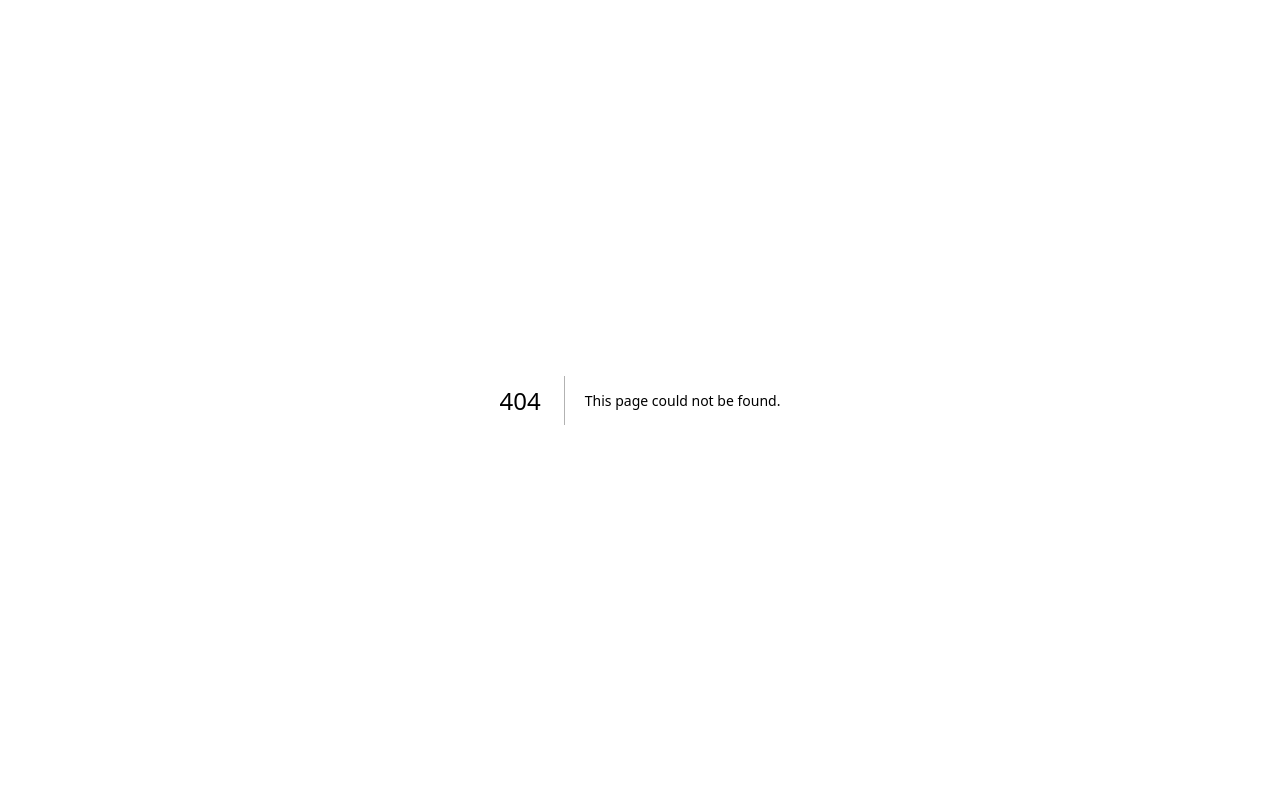
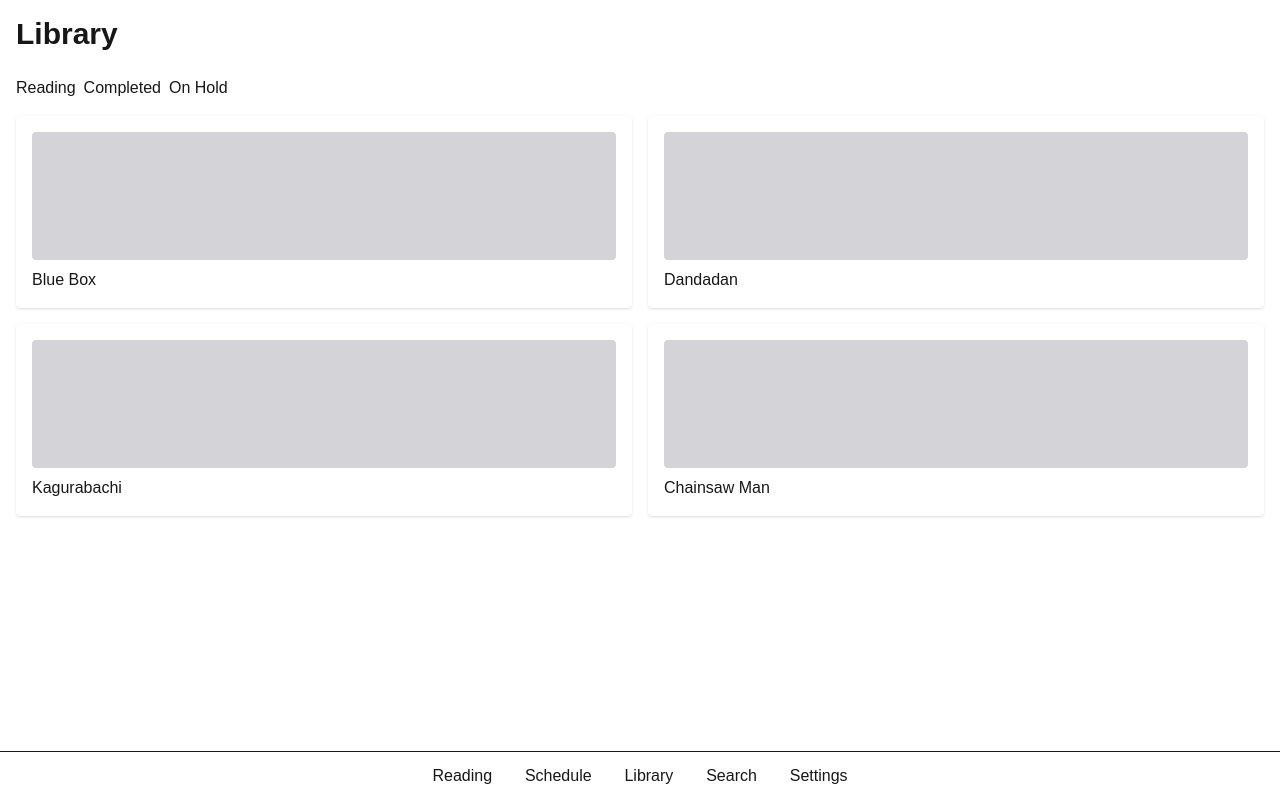
Before and after one commit to abaflab9/MangaHub, a Next.js app: page /library in a window 1280 px wide. Before the commit this address had no page. Built offline with nearby package versions, Linux system fonts and the light colour scheme.

Commit message:
Build initial app shell

```diff
--- a/app/layout.tsx
+++ b/app/layout.tsx
@@ -1,3 +1,5 @@
+import BottomNav from "@/components/BottomNav";
+
 import type { Metadata } from "next";
 import { Geist, Geist_Mono } from "next/font/google";
 import "./globals.css";
@@ -13,8 +15,8 @@
 });
 
 export const metadata: Metadata = {
-  title: "Create Next App",
-  description: "Generated by create next app",
+  title: "MangaHub",
+  description: "A modern manga tracking app",
 };
 
 export default function RootLayout({
@@ -27,7 +29,13 @@
       lang="en"
       className={`${geistSans.variable} ${geistMono.variable} h-full antialiased`}
     >
-      <body className="min-h-full flex flex-col">{children}</body>
+      <body className="min-h-full flex flex-col">
+  <main className="flex-1 pb-20">
+    {children}
+  </main>
+
+  <BottomNav />
+</body>
     </html>
   );
 }
--- /dev/null
+++ b/app/library/page.tsx
@@ -0,0 +1,34 @@
+export default function LibraryPage() {
+  const series = [
+    "Blue Box",
+    "Dandadan",
+    "Kagurabachi",
+    "Chainsaw Man",
+  ];
+
+  return (
+    <main className="p-4">
+      <h1 className="mb-6 text-3xl font-bold">
+        Library
+      </h1>
+
+      <div className="mb-4 flex gap-2">
+        <button>Reading</button>
+        <button>Completed</button>
+        <button>On Hold</button>
+      </div>
+
+      <div className="grid grid-cols-2 gap-4">
+        {series.map((title) => (
+          <div
+            key={title}
+            className="rounded bg-white p-4 shadow"
+          >
+            <div className="mb-2 h-32 rounded bg-zinc-300" />
+            {title}
+          </div>
+        ))}
+      </div>
+    </main>
+  );
+}
--- a/app/page.tsx
+++ b/app/page.tsx
@@ -1,65 +1,46 @@
-import Image from "next/image";
+import ReadingCard from "@/components/ReadingCard";
+import FloatingAddButton from "@/components/FloatingAddButton";
+export default function Home() {
+  const readingSeries = [
+    {
+      id: 1,
+      title: "Blue Box",
+      chapter: 198,
+      schedule: "Tuesday",
+    },
+    {
+      id: 2,
+      title: "Dandadan",
+      chapter: 201,
+      schedule: "Monday",
+    },
+    {
+      id: 3,
+      title: "Kagurabachi",
+      chapter: 78,
+      schedule: "Wednesday",
+    },
+  ];
 
-export default function Home() {
   return (
-    <div className="flex flex-col flex-1 items-center justify-center bg-zinc-50 font-sans dark:bg-black">
-      <main className="flex flex-1 w-full max-w-3xl flex-col items-center justify-between py-32 px-16 bg-white dark:bg-black sm:items-start">
-        <Image
-          className="dark:invert"
-          src="/next.svg"
-          alt="Next.js logo"
-          width={100}
-          height={20}
-          priority
-        />
-        <div className="flex flex-col items-center gap-6 text-center sm:items-start sm:text-left">
-          <h1 className="max-w-xs text-3xl font-semibold leading-10 tracking-tight text-black dark:text-zinc-50">
-            To get started, edit the page.tsx file.
-          </h1>
-          <p className="max-w-md text-lg leading-8 text-zinc-600 dark:text-zinc-400">
-            Looking for a starting point or more instructions? Head over to{" "}
-            <a
-              href="https://vercel.com/templates?framework=next.js&utm_source=create-next-app&utm_medium=appdir-template-tw&utm_campaign=create-next-app"
-              className="font-medium text-zinc-950 dark:text-zinc-50"
-            >
-              Templates
-            </a>{" "}
-            or the{" "}
-            <a
-              href="https://nextjs.org/learn?utm_source=create-next-app&utm_medium=appdir-template-tw&utm_campaign=create-next-app"
-              className="font-medium text-zinc-950 dark:text-zinc-50"
-            >
-              Learning
-            </a>{" "}
-            center.
-          </p>
+    <main className="min-h-screen bg-zinc-100 p-4">
+      <div className="mx-auto max-w-md">
+        <h1 className="mb-6 text-3xl font-bold">
+          Reading
+        </h1>
+
+        <div className="space-y-4">
+          {readingSeries.map((series) => (
+            <ReadingCard
+              key={series.id}
+              title={series.title}
+              chapter={series.chapter}
+              schedule={series.schedule}
+            />
+          ))}
         </div>
-        <div className="flex flex-col gap-4 text-base font-medium sm:flex-row">
-          <a
-            className="flex h-12 w-full items-center justify-center gap-2 rounded-full bg-foreground px-5 text-background transition-colors hover:bg-[#383838] dark:hover:bg-[#ccc] md:w-[158px]"
-            href="https://vercel.com/new?utm_source=create-next-app&utm_medium=appdir-template-tw&utm_campaign=create-next-app"
-            target="_blank"
-            rel="noopener noreferrer"
-          >
-            <Image
-              className="dark:invert"
-              src="/vercel.svg"
-              alt="Vercel logomark"
-              width={16}
-              height={16}
-            />
-            Deploy Now
-          </a>
-          <a
-            className="flex h-12 w-full items-center justify-center rounded-full border border-solid border-black/[.08] px-5 transition-colors hover:border-transparent hover:bg-black/[.04] dark:border-white/[.145] dark:hover:bg-[#1a1a1a] md:w-[158px]"
-            href="https://nextjs.org/docs?utm_source=create-next-app&utm_medium=appdir-template-tw&utm_campaign=create-next-app"
-            target="_blank"
-            rel="noopener noreferrer"
-          >
-            Documentation
-          </a>
-        </div>
-      </main>
-    </div>
+      </div>
+      <FloatingAddButton />
+    </main>
   );
 }
--- /dev/null
+++ b/app/schedule/page.tsx
@@ -0,0 +1,31 @@
+export default function SchedulePage() {
+  const schedule = {
+    Monday: ["Dandadan"],
+    Tuesday: ["Blue Box"],
+    Wednesday: ["Kagurabachi"],
+  };
+
+  return (
+    <main className="p-4">
+      <h1 className="mb-6 text-3xl font-bold">
+        Schedule
+      </h1>
+
+      <div className="space-y-6">
+        {Object.entries(schedule).map(([day, series]) => (
+          <div key={day}>
+            <h2 className="mb-2 text-xl font-semibold">
+              {day}
+            </h2>
+
+            <ul className="space-y-1">
+              {series.map((title) => (
+                <li key={title}>{title}</li>
+              ))}
+            </ul>
+          </div>
+        ))}
+      </div>
+    </main>
+  );
+}
--- /dev/null
+++ b/app/search/page.tsx
@@ -0,0 +1,15 @@
+export default function SearchPage() {
+  return (
+    <main className="p-4">
+      <h1 className="mb-6 text-3xl font-bold">
+        Search
+      </h1>
+
+      <input
+        type="text"
+        placeholder="Search titles..."
+        className="w-full rounded border p-3"
+      />
+    </main>
+  );
+}
--- /dev/null
+++ b/app/settings/page.tsx
@@ -0,0 +1,15 @@
+export default function SettingsPage() {
+  return (
+    <main className="p-4">
+      <h1 className="mb-6 text-3xl font-bold">
+        Settings
+      </h1>
+
+      <div className="space-y-4">
+        <button>Account</button>
+        <button>Appearance</button>
+        <button>Import / Export</button>
+      </div>
+    </main>
+  );
+}
--- /dev/null
+++ b/components/BottomNav.tsx
@@ -0,0 +1,15 @@
+import Link from "next/link";
+
+export default function BottomNav() {
+  return (
+    <nav className="fixed bottom-0 left-0 right-0 border-t bg-white">
+      <div className="mx-auto flex max-w-md justify-around py-3">
+        <Link href="/">Reading</Link>
+        <Link href="/schedule">Schedule</Link>
+        <Link href="/library">Library</Link>
+        <Link href="/search">Search</Link>
+        <Link href="/settings">Settings</Link>
+      </div>
+    </nav>
+  );
+}
--- /dev/null
+++ b/components/FloatingAddButton.tsx
@@ -0,0 +1,9 @@
+export default function FloatingAddButton() {
+  return (
+    <button
+      className="fixed bottom-24 right-4 flex h-14 w-14 items-center justify-center rounded-full bg-blue-600 text-2xl text-white shadow-lg"
+    >
+      +
+    </button>
+  );
+}
--- /dev/null
+++ b/components/ReadingCard.tsx
@@ -0,0 +1,47 @@
+type ReadingCardProps = {
+  title: string;
+  chapter: number;
+  schedule: string;
+};
+
+export default function ReadingCard({
+  title,
+  chapter,
+  schedule,
+}: ReadingCardProps) {
+  return (
+    <div className="rounded-xl bg-white p-4 shadow">
+      <div className="flex gap-4">
+        <div className="h-20 w-14 rounded bg-zinc-300" />
+
+        <div className="flex-1">
+          <h2 className="text-lg font-semibold">
+            {title}
+          </h2>
+
+          <p className="text-zinc-600">
+            Ch. {chapter}
+          </p>
+
+          <p className="text-sm text-zinc-500">
+            {schedule}
+          </p>
+
+          <div className="mt-3 flex items-center gap-3">
+            <button className="rounded bg-zinc-200 px-3 py-1">
+              -
+            </button>
+
+            <span className="font-medium">
+              {chapter}
+            </span>
+
+            <button className="rounded bg-zinc-200 px-3 py-1">
+              +
+            </button>
+          </div>
+        </div>
+      </div>
+    </div>
+  );
+}
--- /dev/null
+++ b/lib/supabase.ts
@@ -0,0 +1,6 @@
+import { createClient } from "@supabase/supabase-js";
+
+export const supabase = createClient(
+  process.env.NEXT_PUBLIC_SUPABASE_URL!,
+  process.env.NEXT_PUBLIC_SUPABASE_ANON_KEY!
+);
--- a/package.json
+++ b/package.json
@@ -9,6 +9,7 @@
     "lint": "eslint"
   },
   "dependencies": {
+    "@supabase/supabase-js": "^2.106.2",
     "next": "16.2.6",
     "react": "19.2.4",
     "react-dom": "19.2.4"
```
Also changed, not shown: 1 other file (tests, documents, lock files or other folders).
